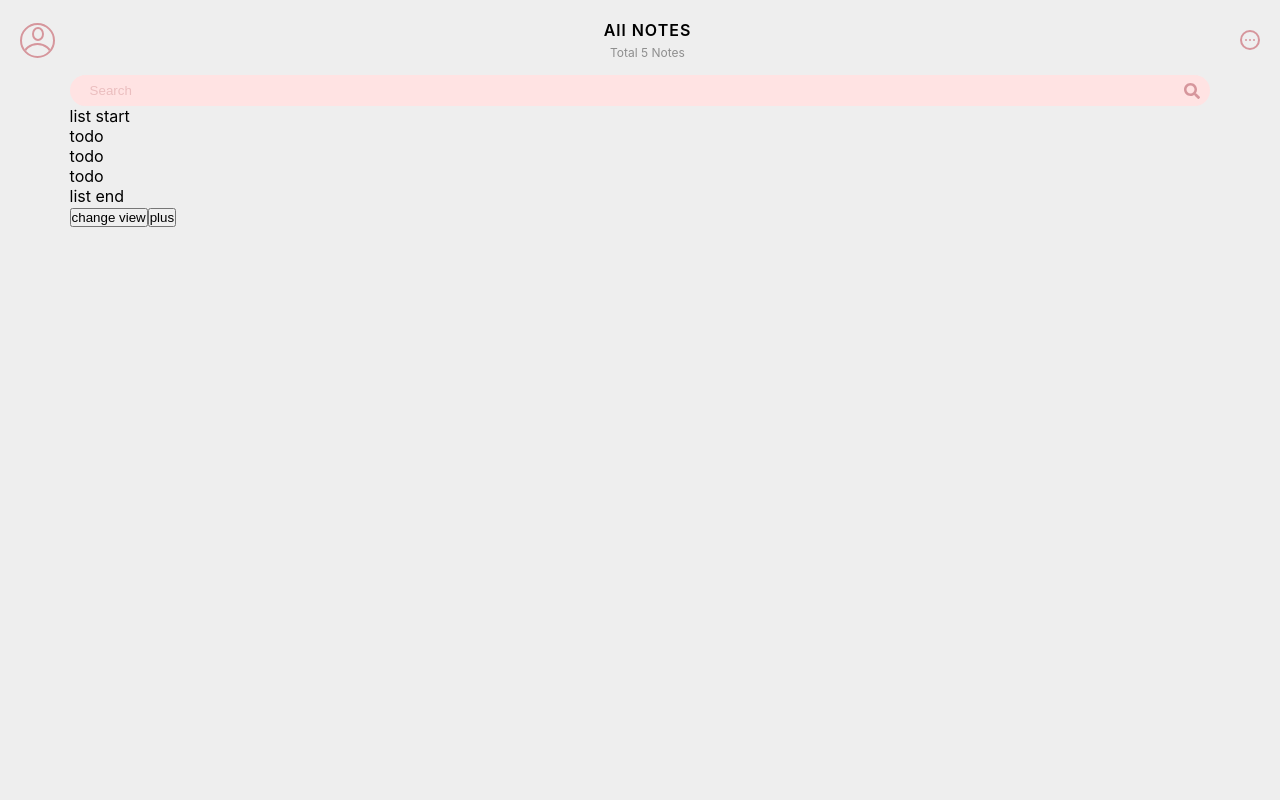
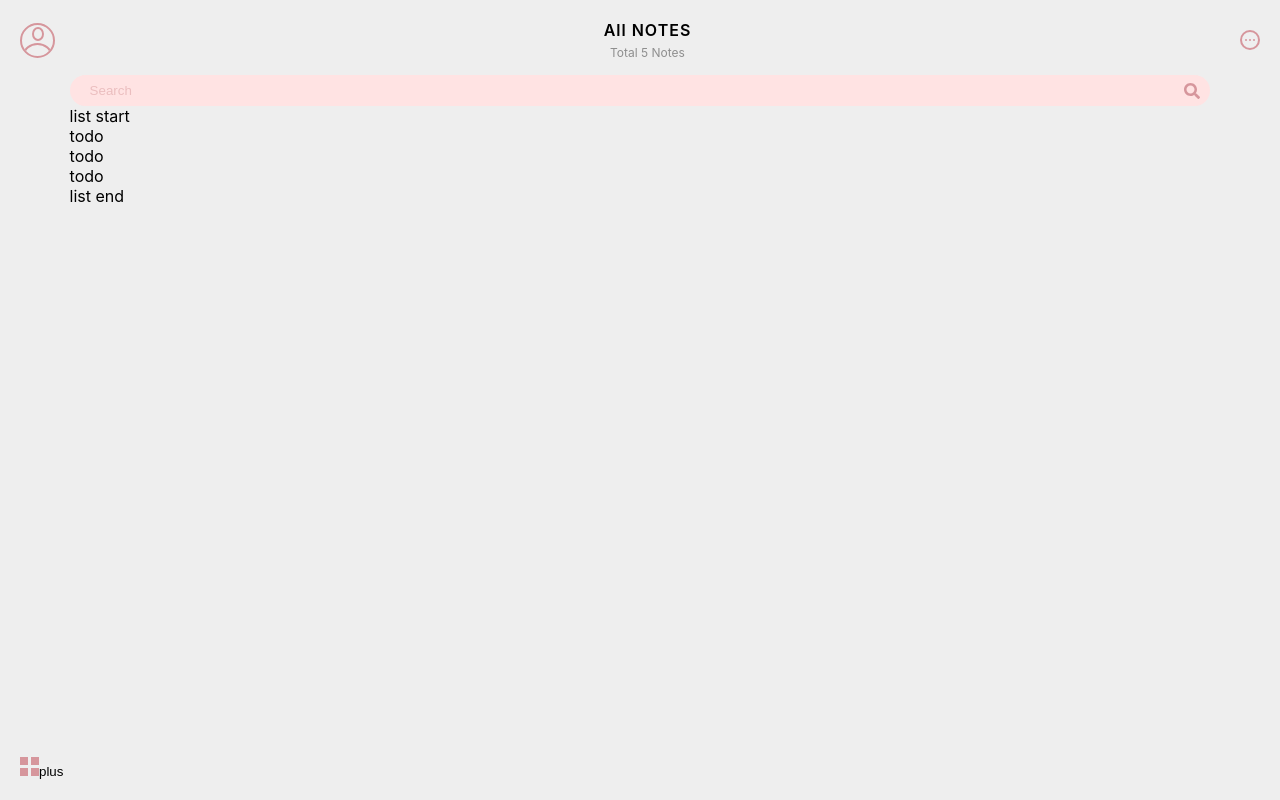
Before and after one commit to jyun1desu/react-note-app, a JavaScript app: page / in a window 1280 px wide. Built offline with nearby package versions, Linux system fonts and the light colour scheme; the HTML template or start-up script is replaced by a standard one.

Commit message:
view mode css done

```diff
--- a/src/components/Home/changeViewModeButton.js
+++ b/src/components/Home/changeViewModeButton.js
@@ -1,8 +1,43 @@
+import styled from 'styled-components';
+import { color } from '../../style/color';
+
+const Button = styled.button`
+    .button_icon{
+        .row{
+            font-size: 0;
+            &+.row{
+                    margin-top: 3px;
+                }
+            .square{
+                &+.square{
+                    margin-left: 3px;
+                }
+                display: inline-block;
+                width: 8px;
+                height: 8px;
+                background-color: ${color.line_color};
+        }
+        }
+
+    }
+`
+
+
+
 const button = () => {
     return (
-        <button>
-            change view
-        </button>
+        <Button>
+            <div className="button_icon">
+                <div className="row">
+                    <span className="square"></span>
+                    <span className="square"></span>
+                </div>
+                <div className="row">
+                    <span className="square"></span>
+                    <span className="square"></span>
+                </div>
+            </div>
+        </Button>
     );
 }
 
--- a/src/index.css
+++ b/src/index.css
@@ -14,6 +14,7 @@ body {
 
 button{
   padding: 0;
+  border: none;
 }
 button:focus{
   outline: none;
--- a/src/view/NoteApp.js
+++ b/src/view/NoteApp.js
@@ -13,6 +13,8 @@ const NoteApp = styled.div`
     background-color: ${color.main_background_color};
     padding: 20px;
     box-sizing: border-box;
+    display: flex;
+    flex-direction: column;
 
     header{
         display: flex;
@@ -34,9 +36,12 @@ const NoteApp = styled.div`
             }
         }
     }
-    main,footer{
+    main{
         width: 92%;
         margin: 0 auto;
+    }
+    footer{
+        margin-top: auto;
     }
 `
 
```
Also changed, not shown: 1 other file (tests, documents, lock files or other folders).
